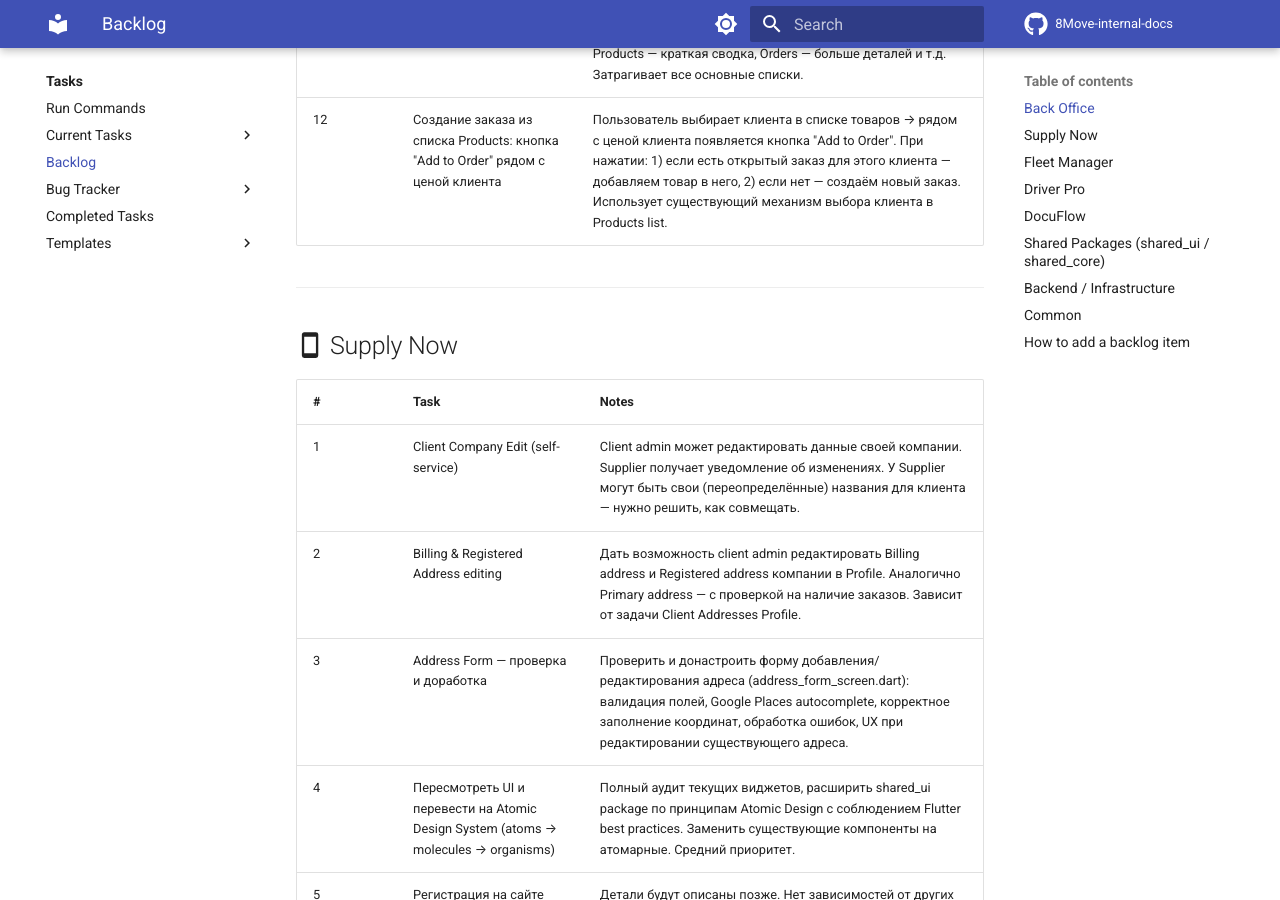
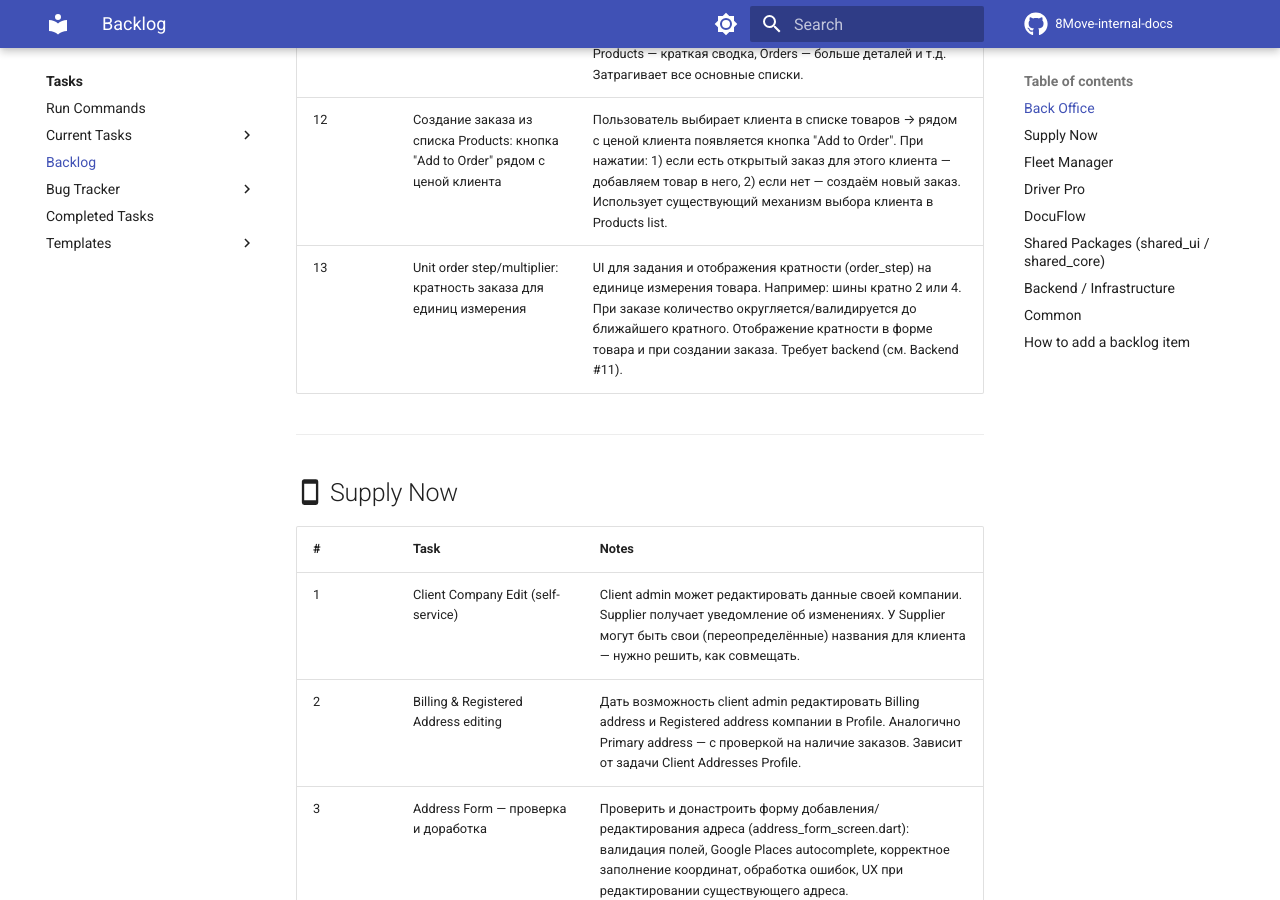
Before and after one commit to MaxShytov/8Move-internal-docs, an MkDocs documentation site: the page built from docs/tasks/backlog.md, in a window 1280 px wide and 900 px high, scrolled down 2008 px. Built offline with MkDocs 1.6.1 and Material for MkDocs 9.7.7, drawn with Linux system fonts in a browser that asks for light colours; comment, search, counter and statistics services are not loaded; some of the changed text lies outside the part shown.

Commit message:
backlog: add unit order step/multiplier to Back Office and Backend
Co-Authored-By: Claude Opus 4.6 <noreply@anthropic.com>

```diff
--- a/docs/tasks/backlog.md
+++ b/docs/tasks/backlog.md
@@ -23,6 +23,7 @@ Ideas and planned tasks that are not yet in active development. When a task move
 | 10 | Address geocoding & normalization: кнопка пересчёта адреса в форме | Кнопка "Пересчитать адрес" в форме адреса клиента/поставщика — по введённым данным через Google Maps Geocoding API автозаполнение city, canton, postal code, formatted address, координат. Массовый пересчёт существующих адресов. Требует backend (см. Backend #10). |
 | 11 | Row click → detail side panel вместо прямого перехода в edit | Клик по строке в таблице (Products, Clients, Orders) открывает боковую панель (drawer справа) с просмотром информации + кнопка "Edit" для перехода в форму редактирования. Объём информации зависит от сущности: Products — краткая сводка, Orders — больше деталей и т.д. Затрагивает все основные списки. |
 | 12 | Создание заказа из списка Products: кнопка "Add to Order" рядом с ценой клиента | Пользователь выбирает клиента в списке товаров → рядом с ценой клиента появляется кнопка "Add to Order". При нажатии: 1) если есть открытый заказ для этого клиента — добавляем товар в него, 2) если нет — создаём новый заказ. Использует существующий механизм выбора клиента в Products list. |
+| 13 | Unit order step/multiplier: кратность заказа для единиц измерения | UI для задания и отображения кратности (order_step) на единице измерения товара. Например: шины кратно 2 или 4. При заказе количество округляется/валидируется до ближайшего кратного. Отображение кратности в форме товара и при создании заказа. Требует backend (см. Backend #11). |
 
 ---
 
@@ -89,6 +90,7 @@ Ideas and planned tasks that are not yet in active development. When a task move
 | 8 | Оптимизация изображений: thumbnails и resize при загрузке в S3 | Сейчас изображения загружаются as-is (после ImagePicker compress ~300-500KB) и отдаются в полном размере везде — даже для 44px аватарок в списках. ~100x overhead по трафику. Нужно: генерация thumbnails при загрузке (e.g. 100px, 300px, original), serve через CloudFront/CDN с автоматическим выбором размера. Варианты: Lambda@Edge resize on-the-fly, предгенерация при upload, или imgproxy. |
 | 9 | Supplier default currency: добавить поле валюты в модель поставщика | Добавить `currency` (FK → Currency) в Supplier / SupplierSettings. Валюта поставщика используется по умолчанию при создании цен, заказов, инвойсов. Отдавать через API. См. Back Office #9 для UI-части. |
 | 10 | Address geocoding & normalization: сервис пересчёта и нормализации адресов | Сервис geocoding через Google Maps Geocoding API — по введённому адресу автозаполнение/корректировка city, canton/state, postal code, formatted address, координат. Endpoint для пересчёта одного адреса + management command для массового пересчёта существующих. См. Back Office #10 для UI-части. |
+| 11 | Unit order step/multiplier: добавить поле кратности в модель Unit | Добавить поле `order_step` (PositiveInteger, default=1) в модель Unit. Валидация: количество в заказе должно быть кратно order_step. Отдавать через API. См. Back Office #13 для UI-части. |
 
 ---
 
```
